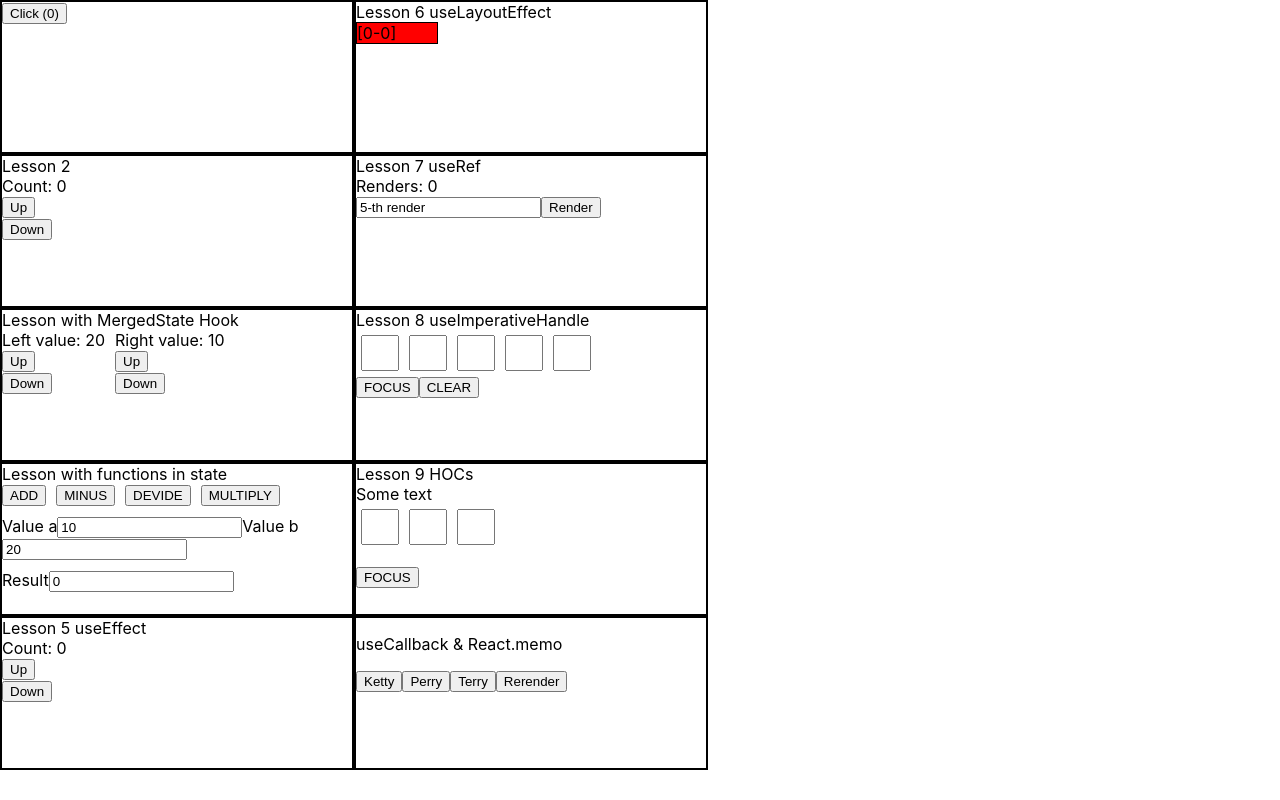
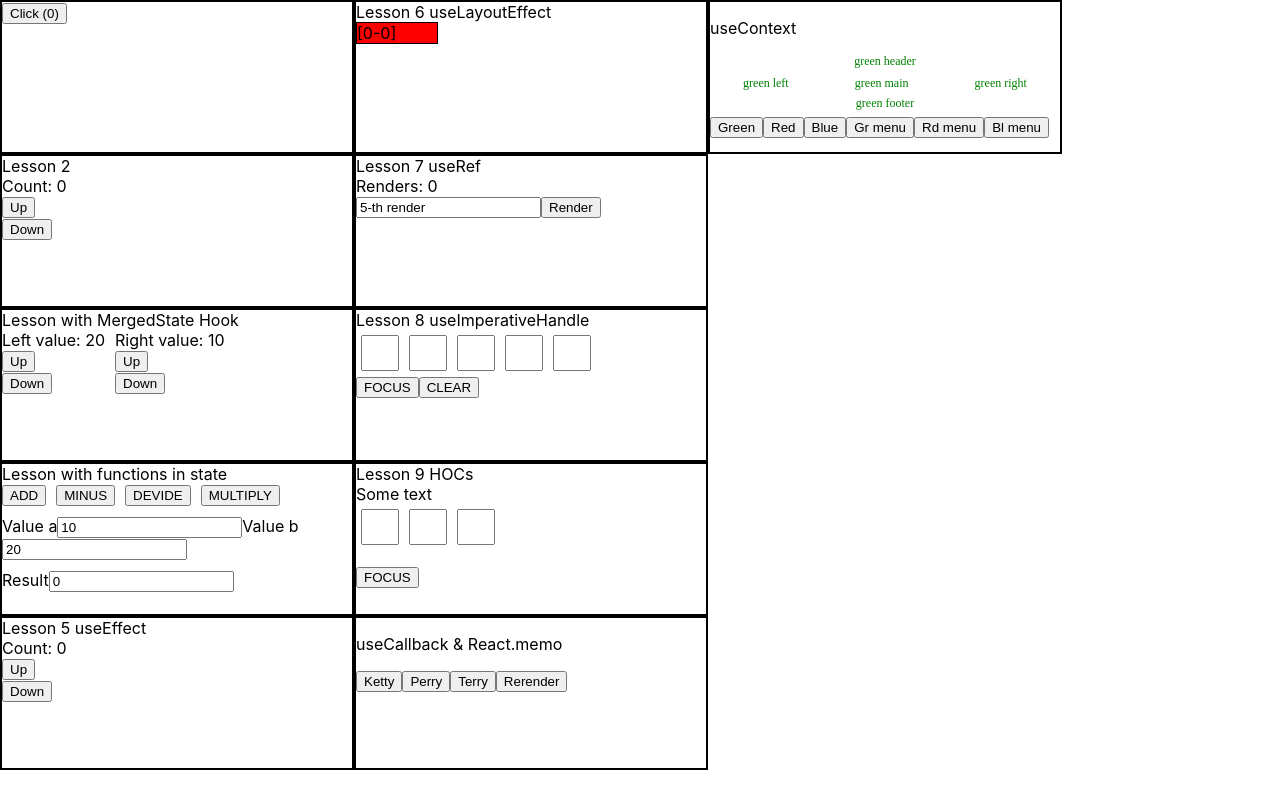
Before and after one commit to MaximSamorukov/react-hooks-udemy, a React (Create React App) app: page / in a window 1280 px wide. Built offline with nearby package versions, Linux system fonts and the light colour scheme.

Commit message:
useContext example

```diff
--- a/src/components/App.js
+++ b/src/components/App.js
@@ -3,7 +3,7 @@ import {
   Component1, Component2, Component3,
   Component4, Component5, Component6,
   Component7, Component8, Component9,
-  Component10,
+  Component10, Component11,
 } from './lessons_components';
 function App() {
   return (
@@ -22,6 +22,9 @@ function App() {
         <Component9 />
         <Component10 />
       </div>
+      <div>
+        <Component11 />
+      </div>
     </div>
   );
 }
--- a/src/components/lessons_components/index.js
+++ b/src/components/lessons_components/index.js
@@ -8,6 +8,7 @@ import Component7 from "./component7";
 import Component8 from "./component8";
 import Component9 from "./component9";
 import Component10 from "./component10";
+import Component11 from "./lesson_11/component11";
 
 export {
   Component1,
@@ -20,4 +21,5 @@ export {
   Component8,
   Component9,
   Component10,
+  Component11,
 };
--- /dev/null
+++ b/src/components/lessons_components/lesson_11/component11.jsx
@@ -0,0 +1,38 @@
+import React, { useState,  } from "react";
+import Wrapper from "../wrapper";
+import { Main } from "./main_part";
+import { LeftSide } from "./left_side";
+import { RightSide } from "./right_side";
+import { Header } from "./header";
+import { Footer } from "./footer";
+import { ThemeProvider } from "./context/themeContext";
+import { Controller } from "./controller";
+import { MenuProvider } from "./context/dataContext";
+
+function Component11 () {
+  const [, setState] = useState();
+
+  return (
+    <Wrapper>
+      <MenuProvider>
+        <ThemeProvider>
+          <p>useContext</p>
+          <div>
+            <Header />
+          </div>
+          <div style={{ display: 'flex', justifyContent: 'space-around', flexDirection: 'row'}}>
+            <LeftSide />
+            <Main />
+            <RightSide />
+          </div>
+          <div>
+            <Footer />
+          </div>
+          <Controller />
+        </ThemeProvider>
+      </MenuProvider>
+    </Wrapper>
+  )
+}
+
+export default Component11;
--- /dev/null
+++ b/src/components/lessons_components/lesson_11/context/dataContext.jsx
@@ -0,0 +1,50 @@
+import { Context, createContext, useContext, useState, useMemo } from "react";
+
+const green = {
+  header: 'green header',
+  footer: 'green footer',
+  left: 'green left',
+  main: 'green main',
+  right: 'green right',
+};
+
+const red = {
+  header: 'red header',
+  footer: 'red footer',
+  left: 'red left',
+  main: 'red main',
+  right: 'red right',
+};
+
+const blue = {
+  header: 'blue header',
+  footer: 'blue footer',
+  left: 'blue left',
+  main: 'blue main',
+  right: 'blue right',
+};
+
+export const m = {
+  green,
+  blue,
+  red,
+}
+
+const MenuContext = createContext();
+
+export function useSetMenu() {
+  const value = useContext(MenuContext);
+
+  if (!value) {
+    throw new Error('The component is not within Menu Provider');
+  }
+  return value;
+};
+
+export function MenuProvider(props) {
+  const [menu, setMenu] = useState(m.green);
+
+  const value = useMemo(() => [menu, setMenu], [menu]);
+
+  return <MenuContext.Provider value={value} {...props} />
+}
--- /dev/null
+++ b/src/components/lessons_components/lesson_11/context/themeContext.jsx
@@ -0,0 +1,46 @@
+import { createContext, useContext, useMemo, useState } from "react";
+
+const green = {
+  fontFamily: "'Times New Roman', Times, serif",
+  fontSize: '12px',
+  color: 'green',
+  fontWeight: 'normal',
+};
+
+const red = {
+  fontFamily: "Arial, Helvetica, sans-serif",
+  fontSize: '14px',
+  color: 'red',
+  fontWeight: 'italic',
+};
+
+const blue = {
+  fontFamily: "'Lucida Console', 'Courier New', monospace",
+  fontSize: '16px',
+  color: 'blue',
+  fontWeight: 'bold',
+};
+
+export const Theme = {
+  green,
+  red,
+  blue,
+};
+
+
+const ThemeContext = createContext();
+
+export function useTheme() {
+  const theme = useContext(ThemeContext);
+  if (!theme) {
+    throw new Error('useTheme must be used within a ThemeProvider');
+  }
+  return theme;
+}
+
+export function ThemeProvider(props) {
+  const [theme, setTheme] = useState(Theme.green);
+
+  const value = useMemo(() => [theme, setTheme], [theme]);
+  return <ThemeContext.Provider value={value} {...props} />
+}
--- /dev/null
+++ b/src/components/lessons_components/lesson_11/controller.jsx
@@ -0,0 +1,21 @@
+import React from "react";
+import { useTheme } from './context/themeContext';
+import { useSetMenu } from "./context/dataContext";
+import { Theme } from "./context/themeContext";
+import { m } from "./context/dataContext";
+
+export function Controller() {
+  const [, setTheme] = useTheme();
+  const [, setMenu] = useSetMenu();
+
+  return (
+    <div style={{ height: '20px' }}>
+        <button onClick={() => setTheme(Theme.green)}>Green</button>
+        <button onClick={() => setTheme(Theme.red)}>Red</button>
+        <button onClick={() => setTheme(Theme.blue)}>Blue</button>
+        <button onClick={() => setMenu(m.green)}>Gr menu</button>
+        <button onClick={() => setMenu(m.red)}>Rd menu</button>
+        <button onClick={() => setMenu(m.blue)}>Bl menu</button>
+    </div>
+  );
+}
--- /dev/null
+++ b/src/components/lessons_components/lesson_11/footer.jsx
@@ -0,0 +1,14 @@
+import React from "react";
+import { useTheme } from './context/themeContext';
+import { useSetMenu } from "./context/dataContext";
+
+export function Footer() {
+  const [theme] = useTheme();
+  const [menu] = useSetMenu();
+
+  return (
+    <div style={{ height: '20px' }}>
+      <p style={{ ...theme, textAlign: 'center' }}>{menu.footer}</p>
+    </div>
+  );
+}
--- /dev/null
+++ b/src/components/lessons_components/lesson_11/header.jsx
@@ -0,0 +1,13 @@
+import React from "react";
+import { useTheme } from './context/themeContext';
+import { useSetMenu } from "./context/dataContext";
+
+export function Header() {
+  const [theme] = useTheme();
+  const [menu] = useSetMenu();
+  return (
+    <div style={{ height: '10px' }}>
+      <p style={{ ...theme, textAlign: 'center' }}>{menu.header}</p>
+    </div>
+  );
+}
--- /dev/null
+++ b/src/components/lessons_components/lesson_11/left_side.jsx
@@ -0,0 +1,14 @@
+import React from "react";
+import { useTheme } from './context/themeContext';
+import { useSetMenu } from "./context/dataContext";
+
+export function LeftSide() {
+  const [theme] = useTheme();
+  const [menu] = useSetMenu();
+
+  return (
+    <div style={{ height: '20px' }}>
+      <p style={theme}>{menu.left}</p>
+    </div>
+  );
+}
--- /dev/null
+++ b/src/components/lessons_components/lesson_11/main_part.jsx
@@ -0,0 +1,15 @@
+import React from "react";
+import { useTheme } from './context/themeContext';
+import { useSetMenu } from "./context/dataContext";
+
+export function Main() {
+  const [theme] = useTheme();
+  const [menu] = useSetMenu();
+
+
+  return (
+  <div style={{ height: '20px' }}>
+    <p style={theme}>{menu.main}</p>
+  </div>
+  );
+}
--- /dev/null
+++ b/src/components/lessons_components/lesson_11/right_side.jsx
@@ -0,0 +1,14 @@
+import React from "react";
+import { useTheme } from './context/themeContext';
+import { useSetMenu } from "./context/dataContext";
+
+export function RightSide() {
+  const [theme] = useTheme();
+  const [menu] = useSetMenu();
+
+  return (
+    <div style={{ height: '20px' }}>
+      <p style={theme}>{menu.right}</p>
+    </div>
+  );
+}
```
